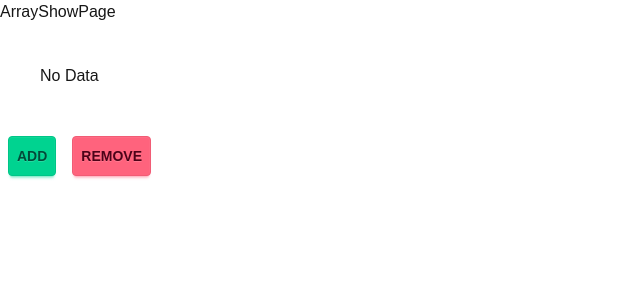
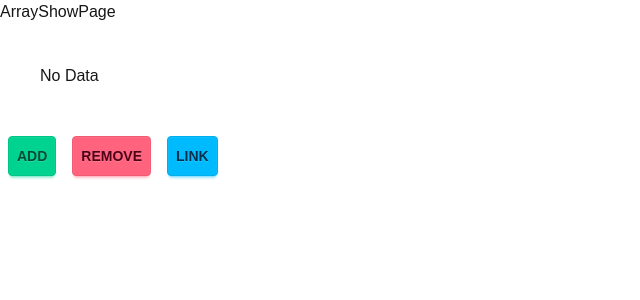
Before and after one commit to PouryaSoleimani/ZUSTAND, a Next.js app: page /array-show in a window 1280 px wide. Shown: the top 300 px of the page, without its empty margins (0-640 px from the left). Built offline with nearby package versions, Linux system fonts and the light colour scheme.

Commit message:
ZUSTAND___AUTH

```diff
--- a/app/array-show/page.tsx
+++ b/app/array-show/page.tsx
@@ -1,10 +1,11 @@
 "use client"
 import useArrayStore from '@/store/arrayStore';
+import Link from 'next/link';
 import React from 'react'
 
 const ArrayShowPage = () => {
     const { array, addToArray, removeFromArray } = useArrayStore();
-    console.info("ARRAY ===> ", array)
+    console.info("ARRAY // ARRAY SHOW ===> ", array)
     const fakeArray = [1, 2, 3, 4, 5, 6, 7, 8, 9, 10]
 
     return (
@@ -19,6 +20,7 @@ const ArrayShowPage = () => {
             <div>
                 <button className='btn px-2 m-2 btn-success' onClick={() => addToArray(fakeArray)}>ADD</button>
                 <button className='btn px-2 m-2 btn-error' onClick={removeFromArray}>REMOVE</button>
+                <Link className='btn px-2 m-2 btn-info' href={'/data-show'} >LINK</Link>
             </div>
         </div>
     )
--- a/app/data-show/page.tsx
+++ b/app/data-show/page.tsx
@@ -13,7 +13,7 @@ const DataShowPage = () => {
     const fetcher = (url: string) => fetch(url).then(res => res.json())
     const { data } = useSWR('https://fakestoreapi.com/products', fetcher)
     const { array } = useArrayStore()
-    console.info("ARRAY ===>", array)
+    console.info("ARRAY // DATA-SHOW ===>", array)
 
     return (
         <div>
```
